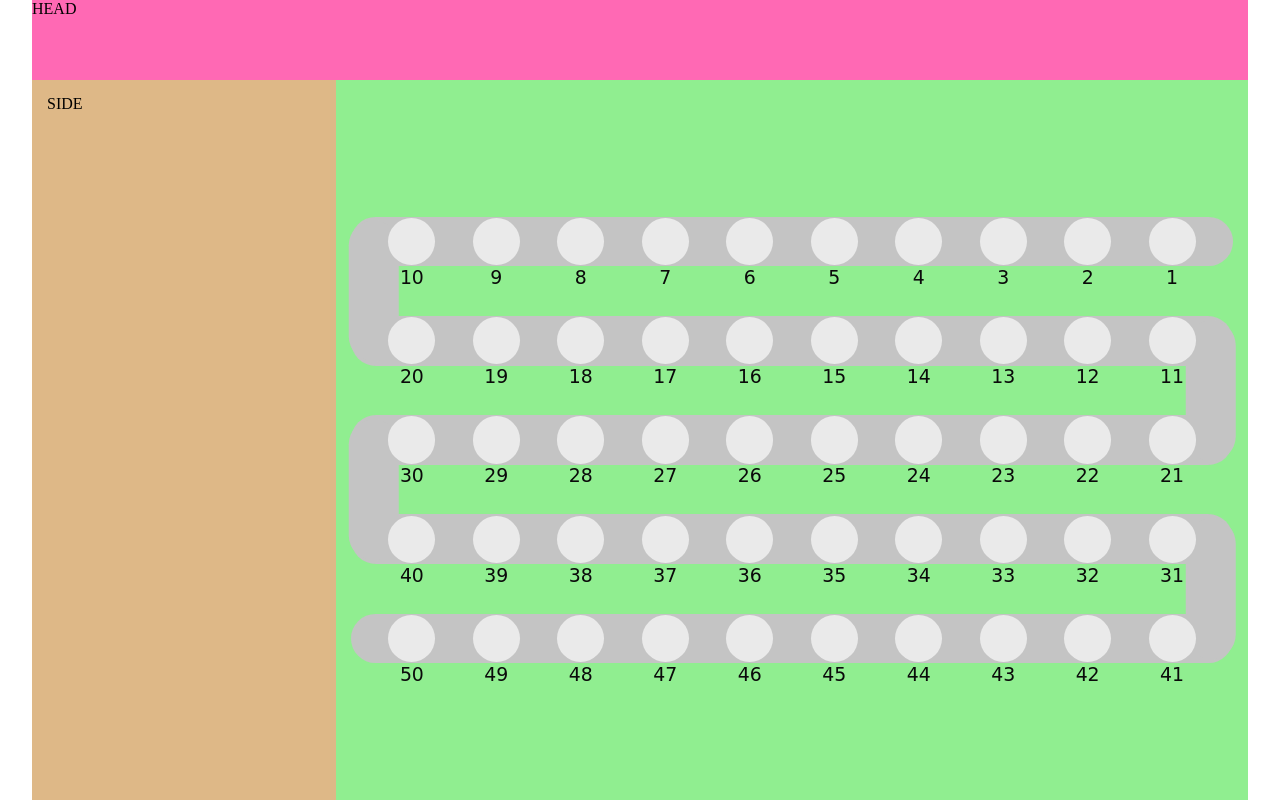
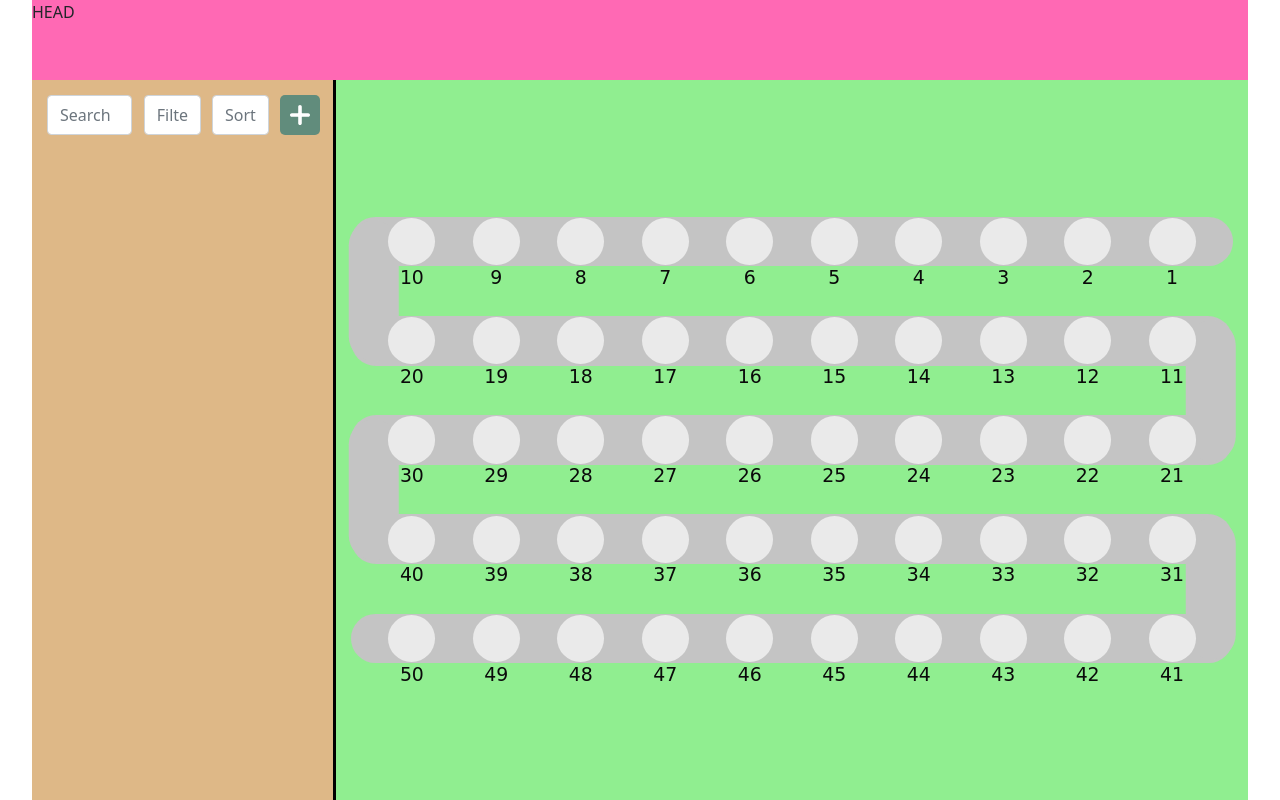
Before and after one commit to asparagoose2/HydroBrain, a PHP site: page / in a window 1280 px wide. Run offline with PHP 8.4, Linux system fonts and the light colour scheme; some web fonts are replaced.

Commit message:
search bar init

```diff
--- a/css/style.css
+++ b/css/style.css
@@ -6,6 +6,11 @@
     padding: 0;
     box-sizing: border-box;
 
+}
+
+a {
+    text-decoration: none;
+    color: black;
 }
 
 .col-1 {width: 8.33%;}
@@ -57,6 +62,7 @@
     background: burlywood;
     height: 90vh;
     width: 25%;
+    border-right:  solid black;
 }
 
 .mapContainer {
@@ -68,14 +74,42 @@
     align-items: center;
 }
 
-/* .map {
-    background: lightsalmon;
-    height: 80vh;
-    width: 80vw;
+.searchBar {
     display: flex;
-    flex-wrap: wrap;
-    justify-content: center;
-} */
+    justify-content: space-between;
+    /* flex-wrap: wrap; */
+    height: 5vh;
+    width: 105%;
+}
+.searchBar::after {
+    content: "";
+    clear: both;
+    display: table;
+}
+
+.searchBar > select {
+    width: 20%;
+    float: left;
+    color: #6c757d  ;
+}
+.searchBar > a {
+    width: 5vh;
+    height: 5vh;
+    float: left;
+    color: white;
+    border-radius: 5px;
+    background: #618C7C;
+    text-align: center;
+    line-height: 100%;
+    background-image: url("../images/plus.svg");
+    background-position: center;
+    background-repeat: no-repeat;
+    background-size: 50%;
+}
+.searchBar > input[type="text"] {
+    width: 30%;
+    float: left;
+}
 
 .pipe {
     width: 100%;
@@ -121,6 +155,11 @@
     justify-content: center;
     align-items: center;
     text-align: center;
+    background-image: url("../images/beet.svg");
+    background-image: none;
+    background-size: 80%;
+    background-repeat: no-repeat;
+    background-position: center;
     /* line-height: 10px; */
 }
 
--- a/index.html
+++ b/index.html
@@ -2,6 +2,7 @@
 <html lang="en">
 <head>
     <meta charset="UTF-8">
+    <link href="https://cdn.jsdelivr.net/npm/bootstrap@5.0.0-beta3/dist/css/bootstrap.min.css" rel="stylesheet" integrity="sha384-eOJMYsd53ii+scO/bJGFsiCZc+5NDVN2yr8+0RDqr0Ql0h+rP48ckxlpbzKgwra6" crossorigin="anonymous">
     <script src="https://ajax.googleapis.com/ajax/libs/jquery/3.6.0/jquery.min.js"></script>
     <meta http-equiv="X-UA-Compatible" content="IE=edge">
     <meta name="viewport" content="width=device-width, initial-scale=1.0">
@@ -11,7 +12,23 @@
 <body>
     <section class="wrapper">
         <header> HEAD</header>
-        <section class="sideContent column"> SIDE </section>
+        <section class="sideContent column">
+            <section class="searchBar">
+                <input type="text" class="form-control" name="searchKey" placeholder="Search">
+                <select name="filter" class="form-control">
+                    <option disabled selected value> Filter </option>
+                    <option value="sick">Sick</option>
+                    <option value="ready">Ready to Harvest</option>
+                </select>
+                <select name="sort" class="form-control">
+                    <option disabled selected value> Sort </option>
+                    <option value="age">Age</option>
+                    <option value="Type">Type</option>
+                    <option value="Health">Health</option>
+                </select>
+                <a href="addPlant.html"></a>
+            </section>
+        </section>
         <section class="mapContainer column">
             <section class="map">
                 <div>
--- a/js/scripts.js
+++ b/js/scripts.js
@@ -1,8 +1,19 @@
-
 var changeFontSize = function () {
     console.log("here");
     $($(".cell")).css('font-size', (($(".cell").width())*0.4));
 }
 
+var clickClick = function() {
+    if ($(this).css("background-image") != "none")
+        $(this).css("background-image","none");
+    else
+        $(this).css("background-image",'url("../images/beet.svg")');
+
+}
+
+$(".cell").each( function() {
+    this.onclick = clickClick
+    },);
+
 changeFontSize();
 window.onresize = changeFontSize
```
Also changed, not shown: images/beet.svg (added), images/plus.svg (added).
